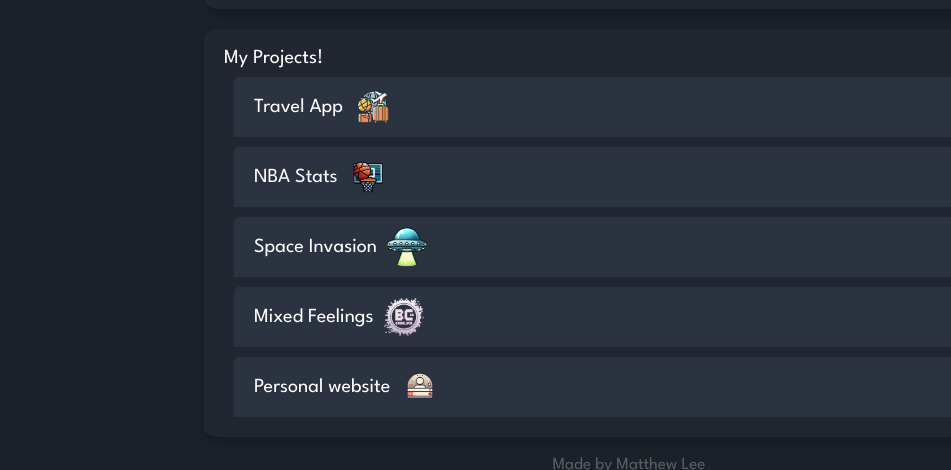
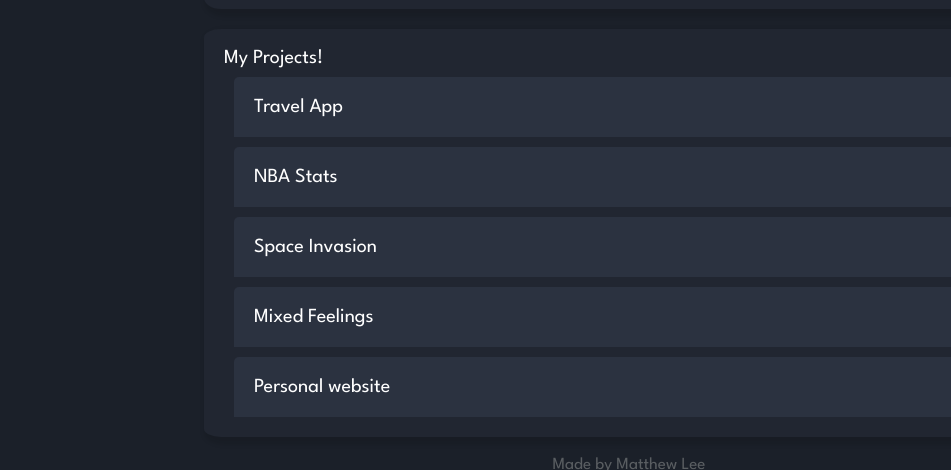
Before and after one commit to matt0946/matt0946.github.io, a website: page index.html in a window 1280 px wide. Shown: the part 1131-1601 px from the top of the page, 11-962 px from the left. Drawn offline with nearby package versions, Linux system fonts and the light colour scheme.

Commit message:
removed project section images, fixed ICBC experience description

```diff
--- a/index.html
+++ b/index.html
@@ -47,8 +47,6 @@
                 <input type ="checkbox" onclick="toggleDarkMode()">
                 <span class ="slider"></span>
             </label>
-            <a href="https://dribbble.com/shots/14199649-Dark-Light-Mode-Toggle-Switch-Pattern-A11y">
-            </a>
         </div>
     </div>
 </section>
@@ -243,7 +241,7 @@
                 <div class="work-description">
                     Context
                     <ul>
-                        <li> Maintained the Autonomous Emergency Breaking (AEB) database application
+                        <li> Maintained the Autonomous Emergency Braking (AEB) database application
                             at ICBC to ensure the accuracy of data for insurance purposes.
                         </li>
                     </ul>
@@ -330,7 +328,7 @@
         <div class="project-collapsible" onclick="project_collapse(this)">
 
             <div class="project-title"> Travel App
-                <img class="project-img" src="images/travel.png"></img>
+                <!--<img class="project-img" src="images/travel.png"></img>-->
                 <i class="fa-solid fa-angles-up"></i>
             </div>
             <div class="project-desc-container">
@@ -364,7 +362,7 @@
         </div>
         <div class="project-collapsible" onclick="project_collapse(this)">
             <div class="project-title">NBA Stats
-                <img class="project-img" src="images/basketball.png"></img>
+                <!--<img class="project-img" src="images/basketball.png"></img>-->
                 <i class="fa-solid fa-angles-up"></i>
             </div>
             <div class="project-desc-container">
@@ -390,7 +388,7 @@
         </div>
         <div class="project-collapsible" onclick="project_collapse(this)">
             <div class="project-title">Space Invasion
-                <img class="project-img" src="images/alien.png"></img>
+                <!--<img class="project-img" src="images/alien.png"></img>-->
                 <i class="fa-solid fa-angles-up"></i>
             </div>
             <div class="project-desc-container">
@@ -416,13 +414,13 @@
         </div>
         <div class="project-collapsible" onclick="project_collapse(this)">
             <div class="project-title"> Mixed Feelings
-                <img class="project-img" src="images/gameJam.png"></img>
+                <!--<img class="project-img" src="images/gameJam.png"></img>-->
                 <i class="fa-solid fa-angles-up"></i>
             </div>
             <div class="project-desc-container">
                 <div class="project-description">
                     About
-                    <p> As part of the 2020 Vancouver Global Game Jam, we developed a
+                    <p> As part of the 2020 Vancouver BC Game Jam, we developed a
                         3D interactive obstacle course game in a team of 5 programmers
                         within 72 hours. The game reveals story of a girl running through
                         all the emotions after a heartbreak in the pursuit of acceptance.</p>
@@ -449,7 +447,7 @@
         </div>
         <div class="project-collapsible" onclick="project_collapse(this)">
             <div class="project-title"> Personal website
-                <img class="project-img" src="images/website.png"></img>
+                <!--<img class="project-img" src="images/website.png"></img>-->
                 <i class="fa-solid fa-angles-up"></i>
             </div>
             <div class="project-desc-container">
```
